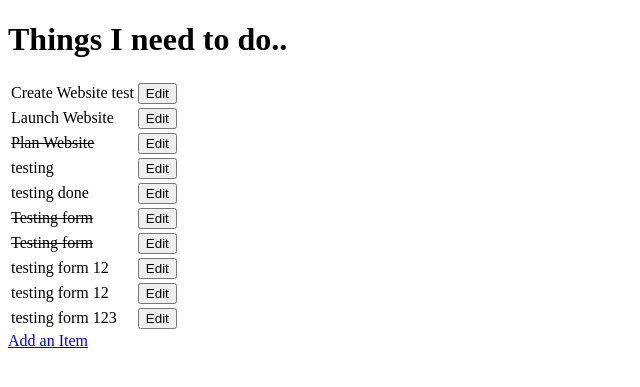
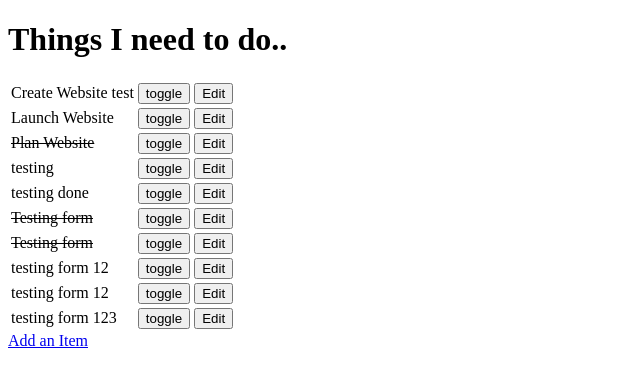
Before and after one commit to djjtyn/djangotodo, a Django app: page / in a window 1280 px wide. Shown: the top 387 px of the page, without its empty margins (0-640 px from the left). Run offline with Django 3.2, Linux system fonts and the light colour scheme; data comes from the database, SQL or seed files in the repository; both versions use the stored data as it was after the commit.

Commit message:
toggle button working on to do list page

```diff
--- a/django_todo/urls.py
+++ b/django_todo/urls.py
@@ -15,11 +15,12 @@ Including another URLconf
 """
 from django.conf.urls import url
 from django.contrib import admin
-from todo.views import get_todo_list, create_an_item, edit_an_item
+from todo.views import get_todo_list, create_an_item, edit_an_item, toggle_status
 
 urlpatterns = [
     url(r'^admin/', admin.site.urls),
     url(r'^$', get_todo_list),
     url(r'^add$', create_an_item),
     url(r'^edit/(?P<id>\d+)$', edit_an_item),
+    url(r'^toggle/(?P<id>\d+)$', toggle_status),
 ]
--- a/todo/templates/todo_list.html
+++ b/todo/templates/todo_list.html
@@ -16,6 +16,12 @@
     {% else %}
       <td>{{ item.name }}</td>
     {% endif %}
+    <td>
+      <form action="toggle/{{ item.id }}" method="POST">
+      {% csrf_token %}
+        <input type="submit" value="toggle">
+      </form>
+    </td>
       <td>
         <form action="edit/{{ item.id }}" method="GET">
           <input type="submit" value="Edit">
--- a/todo/views.py
+++ b/todo/views.py
@@ -26,3 +26,9 @@ def edit_an_item(request, id):
     else:
         form = ItemForm(instance=item)
     return render(request, 'itemform.html', {'form':form})
+
+def toggle_status(request, id):
+    item = get_object_or_404(Item, pk=id)
+    item.done = not item.done
+    item.save()
+    return redirect(get_todo_list)
```
Also changed, not shown: db.sqlite3.
